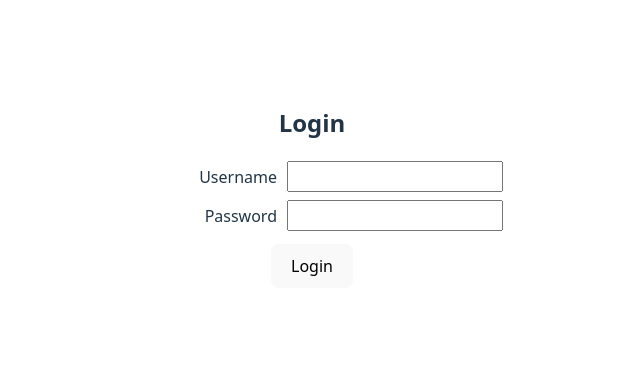
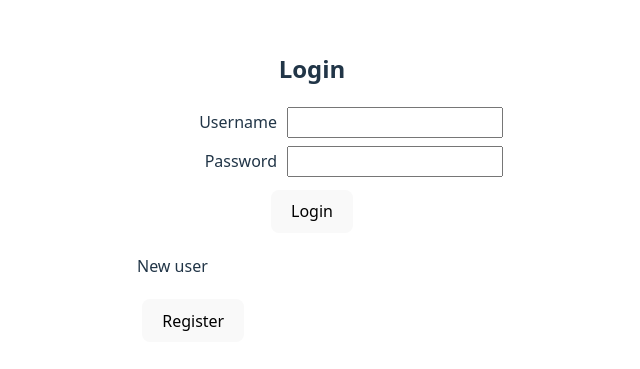
Before and after one commit to katrinnp/Task-Tracker-Frontend, a React (Vite) app: page / in a window 1280 px wide. Shown: the part 211-580 px from the top of the page, without its empty margins (328-968 px from the left). Built offline with nearby package versions, Linux system fonts and the light colour scheme.

Commit message:
Add register page

```diff
--- a/package.json
+++ b/package.json
@@ -11,7 +11,8 @@
   },
   "dependencies": {
     "react": "^19.2.0",
-    "react-dom": "^19.2.0"
+    "react-dom": "^19.2.0",
+    "react-router-dom": "^7.13.1"
   },
   "devDependencies": {
     "@eslint/js": "^9.39.1",
--- a/src/App.jsx
+++ b/src/App.jsx
@@ -1,12 +1,20 @@
+// Router components used for navigation between pages
+import { BrowserRouter as Router, Routes, Route } from "react-router-dom";
 import './App.css'
 import Login from './components/Login'
+import Register from './components/Register'
 
 // Root component- other components will be rendered here
 function App() {
   return (
-    <div>
-      <Login />
-    </div>
+    <Router>
+      <Routes>
+        {/* Login page */}
+        <Route path="/" element={<Login />} />
+        {/* Register page */}
+        <Route path="/register" element={<Register />} />
+      </Routes>
+    </Router>
   );
 }
 
--- a/src/components/Login.jsx
+++ b/src/components/Login.jsx
@@ -1,4 +1,5 @@
 import { useState } from "react";
+import { Link } from "react-router-dom"; // Used for navigation between pages
 
 // Login component
 function Login() {
@@ -70,6 +71,12 @@
                 {/* Button for submission */}
                 <button type="submit">Login</button>
             </form>
+
+            {/* Link to register page */}
+            <p>New user</p>
+            <Link to="/register">
+            <button>Register</button>
+            </Link>
         </div>
     );
 }
--- a/src/components/Register.jsx
+++ b/src/components/Register.jsx
@@ -8,7 +8,7 @@
     async function handleRegister(e) { // Runs when the form is submitted
         e.preventDefault();
         try {
-            const response = await fetch("http://127.0.0.1:8000/users", {
+            const response = await fetch("http://localhost:8000/users/", {
                 method: "POST", // Send POST request to create a new user
                 headers: {"Content-Type": "application/json"}, // Sending JSON data
                 body: JSON.stringify({username, email, password}) // Convert JS object into JSON
```
Also changed, not shown: 1 other file (tests, documents, lock files or other folders).
